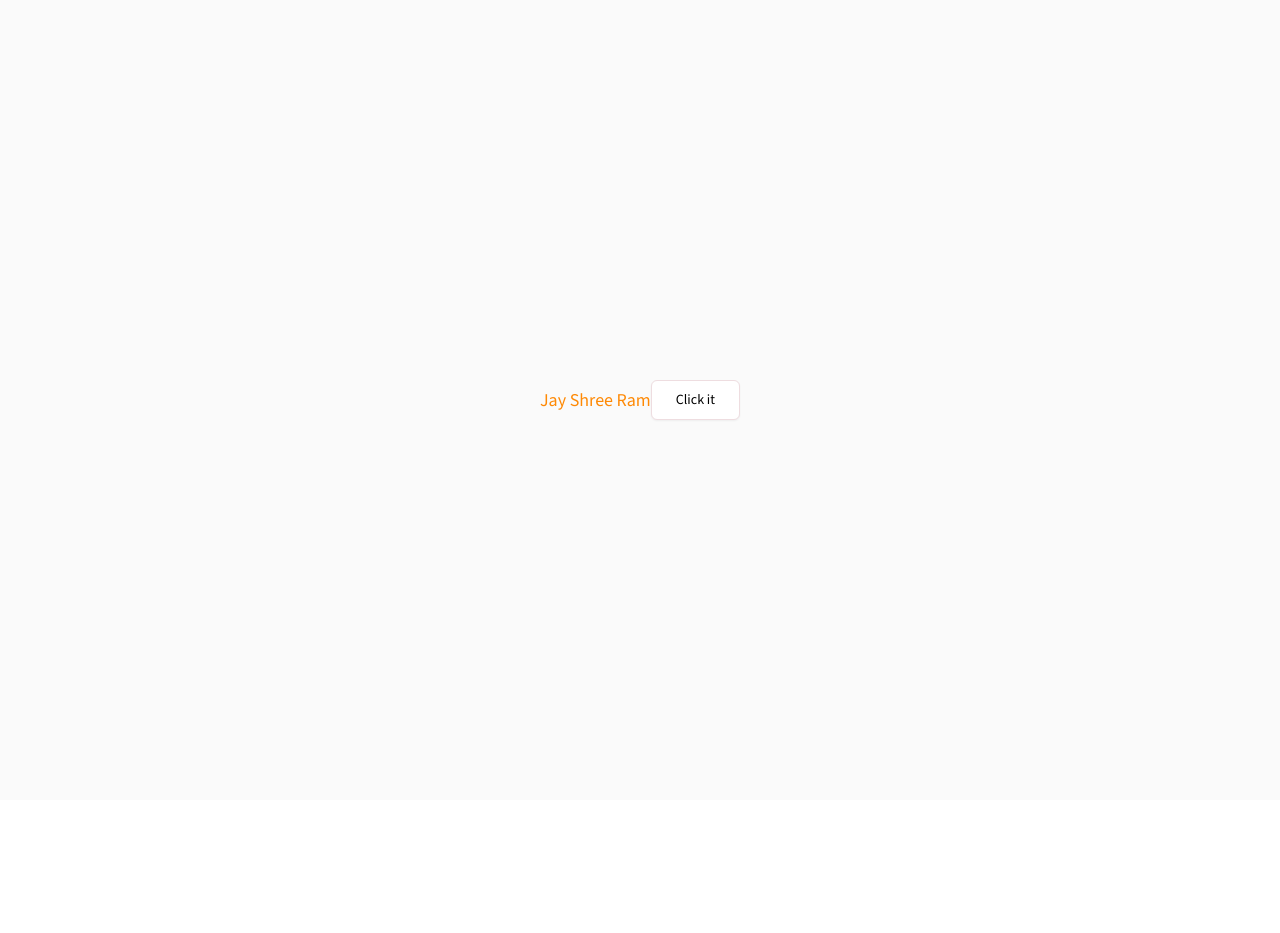
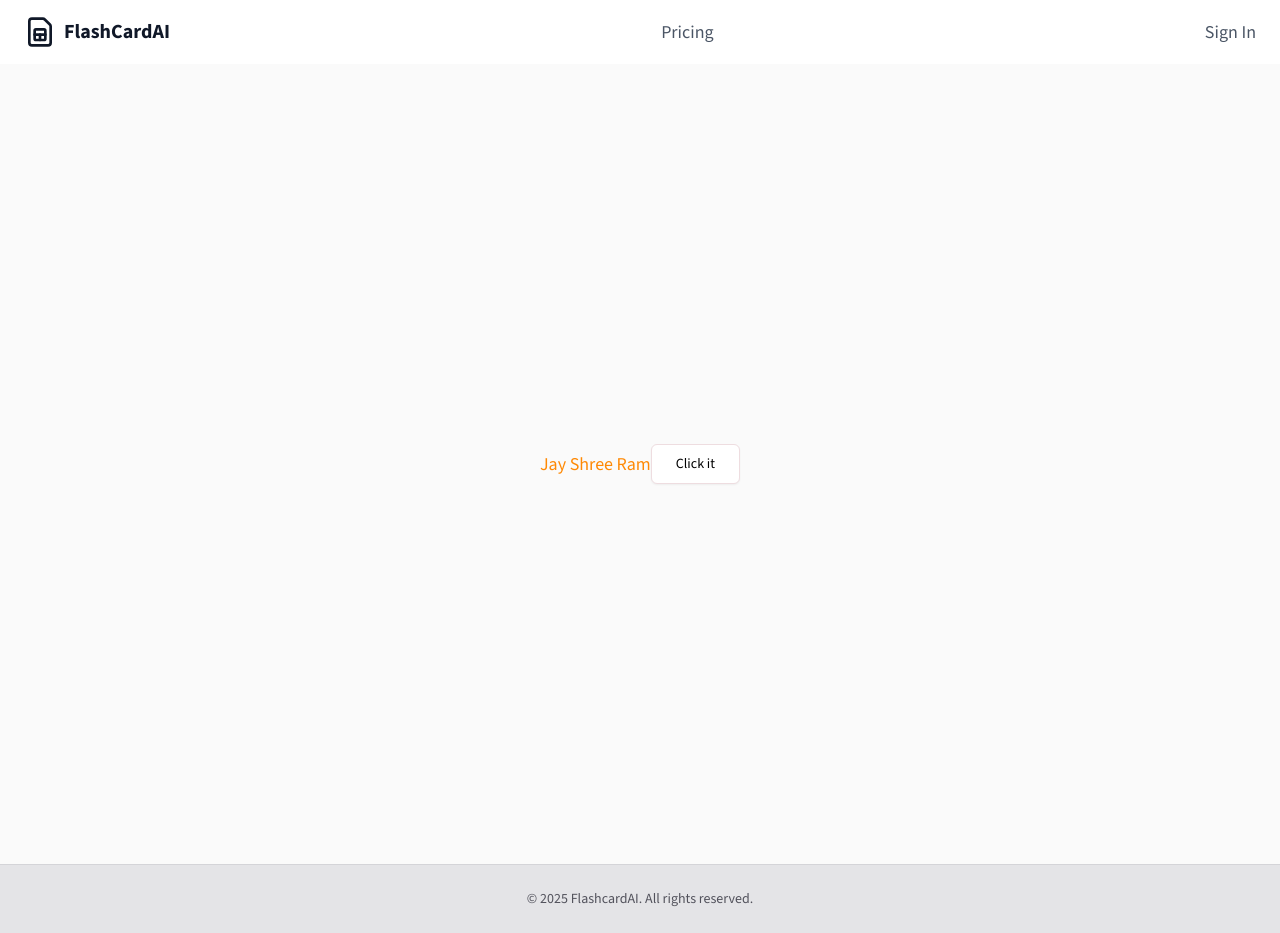
Before and after one commit to surajverma-07/Flashcards.ai, a Next.js app: page / in a window 1280 px wide. Before the commit the page ends 800 px from the top, so only its background shows below. Built offline with nearby package versions, Linux system fonts and the light colour scheme.

Commit message:
Created Header and adding Header and footer in layout

```diff
--- a/app/layout.tsx
+++ b/app/layout.tsx
@@ -1,11 +1,13 @@
 import type { Metadata } from "next";
-import {Source_Sans_3 as FontSans} from "next/font/google";
+import { Source_Sans_3 as FontSans } from "next/font/google";
 import "./globals.css";
+import Header from "@/components/common/Header";
+import Footer from "@/components/common/Footer";
 
 const fontSans = FontSans({
   variable: "--font-sans",
   subsets: ["latin"],
-  weight:["200","300","400","500","600","700","800","900"]
+  weight: ["200", "300", "400", "500", "600", "700", "800", "900"],
 });
 
 export const metadata: Metadata = {
@@ -21,7 +23,11 @@ export default function RootLayout({
   return (
     <html lang="en">
       <body className={`${fontSans.variable} font-sans antialiased`}>
-        {children}
+        <div className="relative flex flex-col min-h-screen ">
+         <Header/>
+       <main className="flex-1">{children}</main>
+        <Footer/>
+        </div>
       </body>
     </html>
   );
--- /dev/null
+++ b/components/common/Header.tsx
@@ -0,0 +1,34 @@
+import {CardSim} from 'lucide-react';
+import NavLink from './NavLink'
+const Header = () =>{
+  const isLoggedIn = false;
+  return <nav className="container flex items-center justify-between py-4 px-2 lg:px-6 mx-auto sticky top-0">
+      <div className="flex ">
+          <NavLink href='/' className="flex items-center gap-1 lg:gap-2 shrink-0">
+            <CardSim className="inline-block  w-6 h-6 lg:w-8 lg:h-8 text-gray-900 hover:rotate-12 transform transition duration-200 ease-in-out" />
+            <span className="font-bold text-lg hover:text-rose-500 lg:text-xl text-gray-900 ">FlashCardAI</span>
+          </NavLink>
+      </div>
+
+      <div className="flex justify-between gap-6 lg:gap-8">
+          <NavLink href={'/#pricing'}>Pricing</NavLink>
+          {isLoggedIn&& <NavLink href={'/dashboard'}>Summaries</NavLink>}
+      </div>
+      <div className="flex justify-between gap-6 lg:gap-8">
+        {
+          isLoggedIn ?
+          (<div>
+              <NavLink href={'/upload'}>Upload PDF</NavLink>
+          </div>)
+          :
+          ( <div>
+               <NavLink href={'/sign-in'}>Sign In</NavLink>
+
+          </div>)
+        }
+
+
+      </div>
+  </nav>
+}
+export default Header;
```
